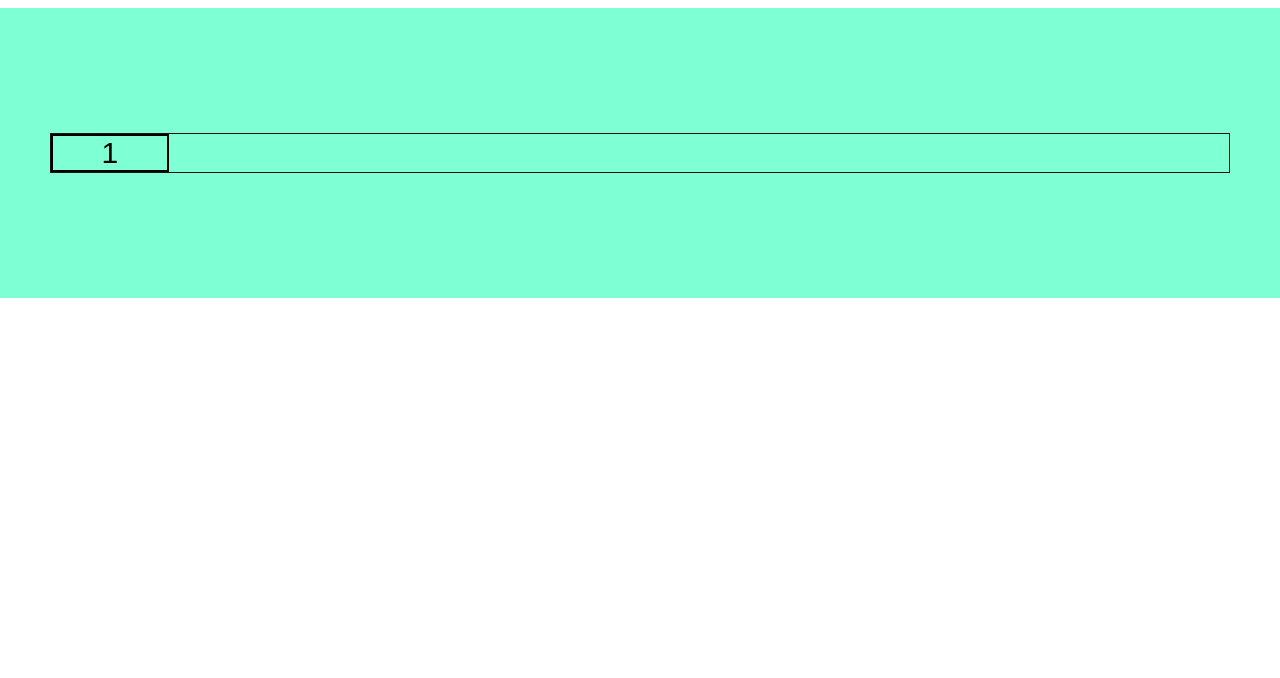
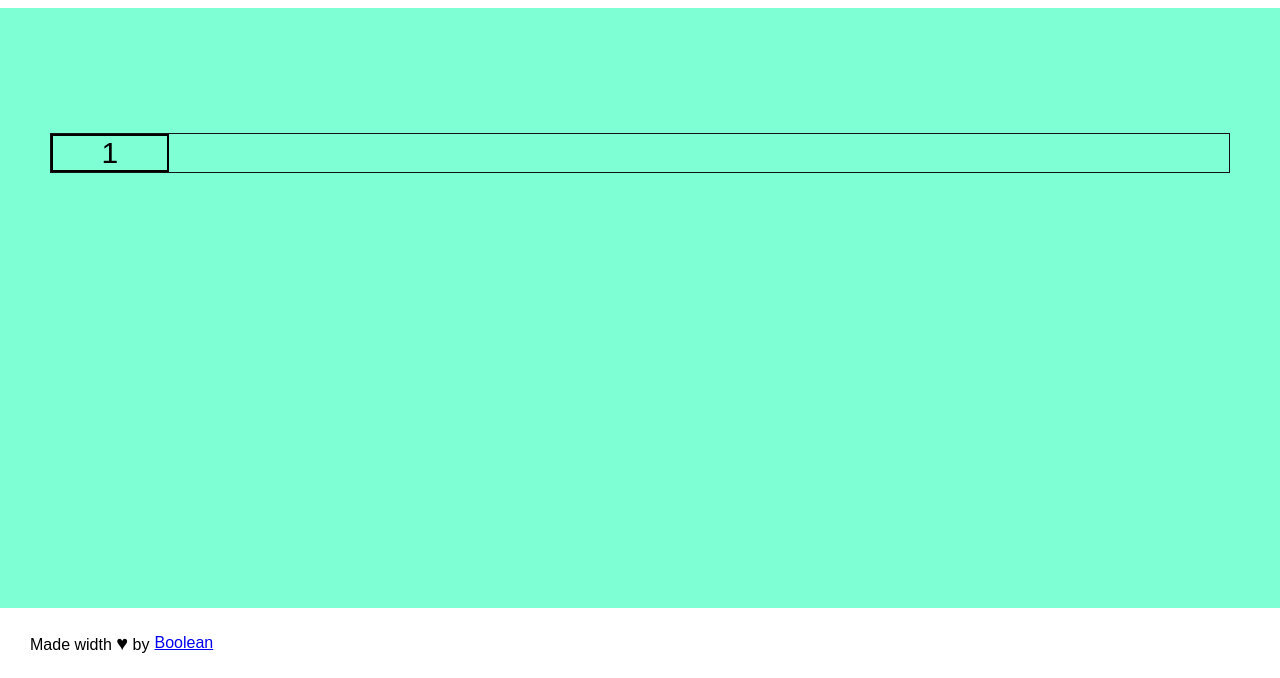
Before and after one commit to Casimiro-Moliterni/js-campominato-grid, a plain HTML site: page index.html in a window 1280 px wide. Shown: the part 122-800 px from the top of the page. Drawn offline with Linux system fonts and the light colour scheme.

Commit message:
add: width  main calc 100vh

```diff
--- a/css/style.css
+++ b/css/style.css
@@ -17,7 +17,10 @@ body{
 
 /* header  */
 header{
-    padding: 30px 30px;
+   height: 130px;
+   display: flex;
+   align-items: center;
+   padding: 0 30px;
 }
 .container-header{
  width: 100%;
@@ -51,6 +54,7 @@ header{
 main{
     padding: 125px 0;
     background-color: #7fffd4;
+    height: calc(100vh - 200px);
 }
 
 .grid{
@@ -70,3 +74,19 @@ main{
         align-items: center;
 }
 /* footer  */
+
+footer{
+    display: flex;
+    align-items: center;
+    height: 70px;
+    padding: 0 30px;
+}
+.container-footer{
+    display: flex;
+    align-items: center;
+    gap:5px
+}
+
+.container-footer .hearts{
+    font-size: 20px;
+}
--- a/index.html
+++ b/index.html
@@ -27,7 +27,10 @@
          </div>
     </main>
     <footer>
-
+         <div class="container-footer">
+            <p> Made width <span class="hearts">&hearts;</span> by</p>
+            <a href="#">Boolean</a>
+         </div>
     </footer>
     <script type="text/javascript" src="js/script.js"></script>
 </body>
```
